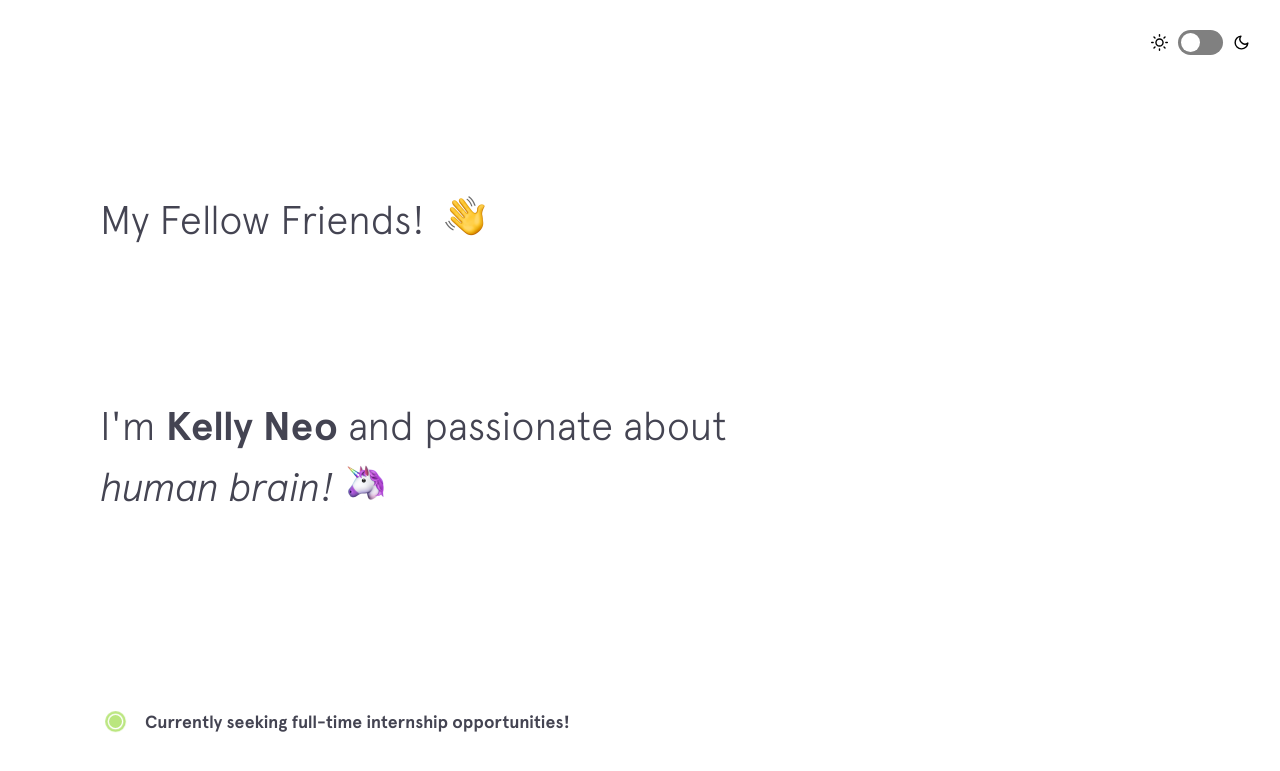
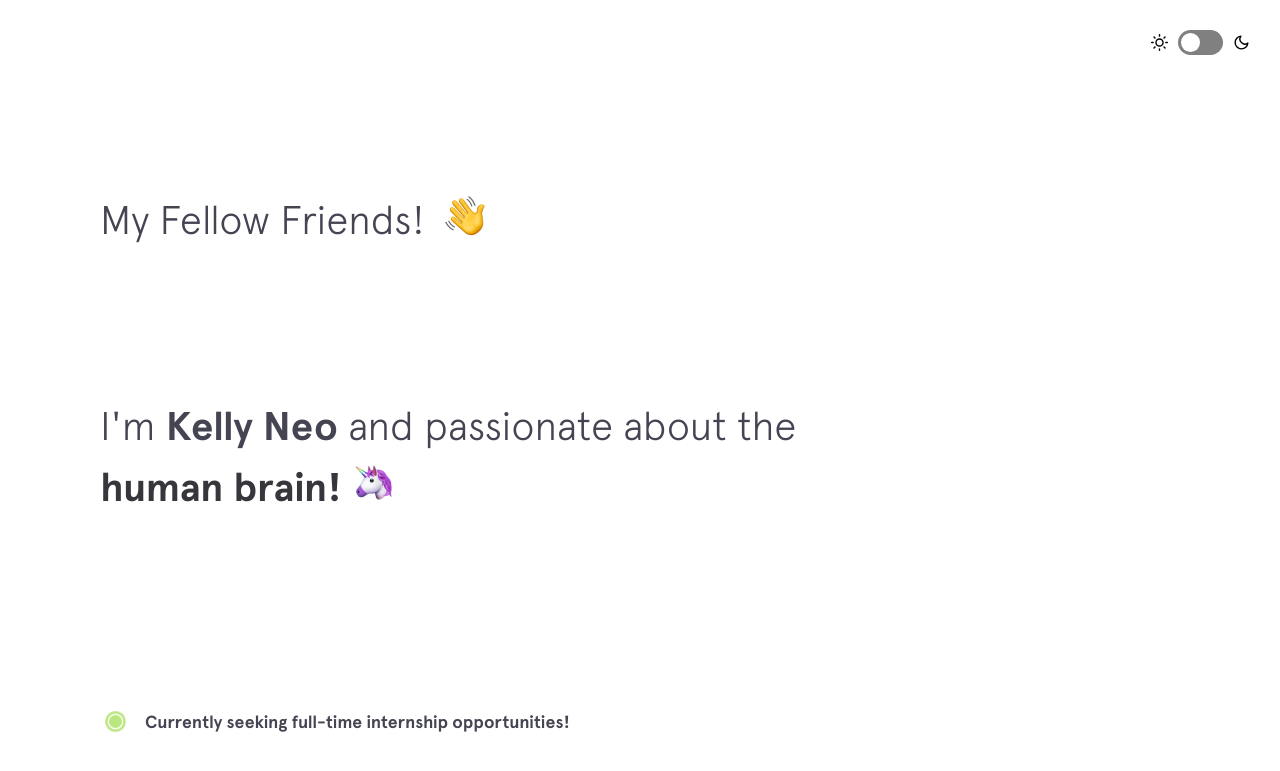
Before and after one commit to keahleh/keahleh.github.io, a Jekyll site: the page built from index.html, in a window 1280 px wide and 900 px high. Shown: the top 771 px of the window. Built offline with Jekyll 4.4.1, drawn with Linux system fonts in a browser that asks for light colours; nearby versions of some CDN libraries.

Commit message:
add bold

```diff
--- a/_includes/background.html
+++ b/_includes/background.html
@@ -20,7 +20,7 @@
     </p> -->
 
     <p>
-      I am Kelly, currently pursuing a double major in <em>Psychology</em> and <em>Marketing</em> in Singapore
+      I am Kelly, currently pursuing a double major in <strong>Psychology</strong> and <strong>Marketing</strong> in Singapore
       Management University.
     </p>
 
--- a/_includes/intro.html
+++ b/_includes/intro.html
@@ -4,7 +4,7 @@
   </h1>
 
   <h2 class="intro__tagline"> I'm
-    <span class="name">Kelly Neo</span> and passionate about <em>human brain!</em>
+    <span class="name">Kelly Neo</span> and passionate about the <strong>human brain!</strong>
     <span class="emoji unicorn"></span>
   </h2>
 
```
